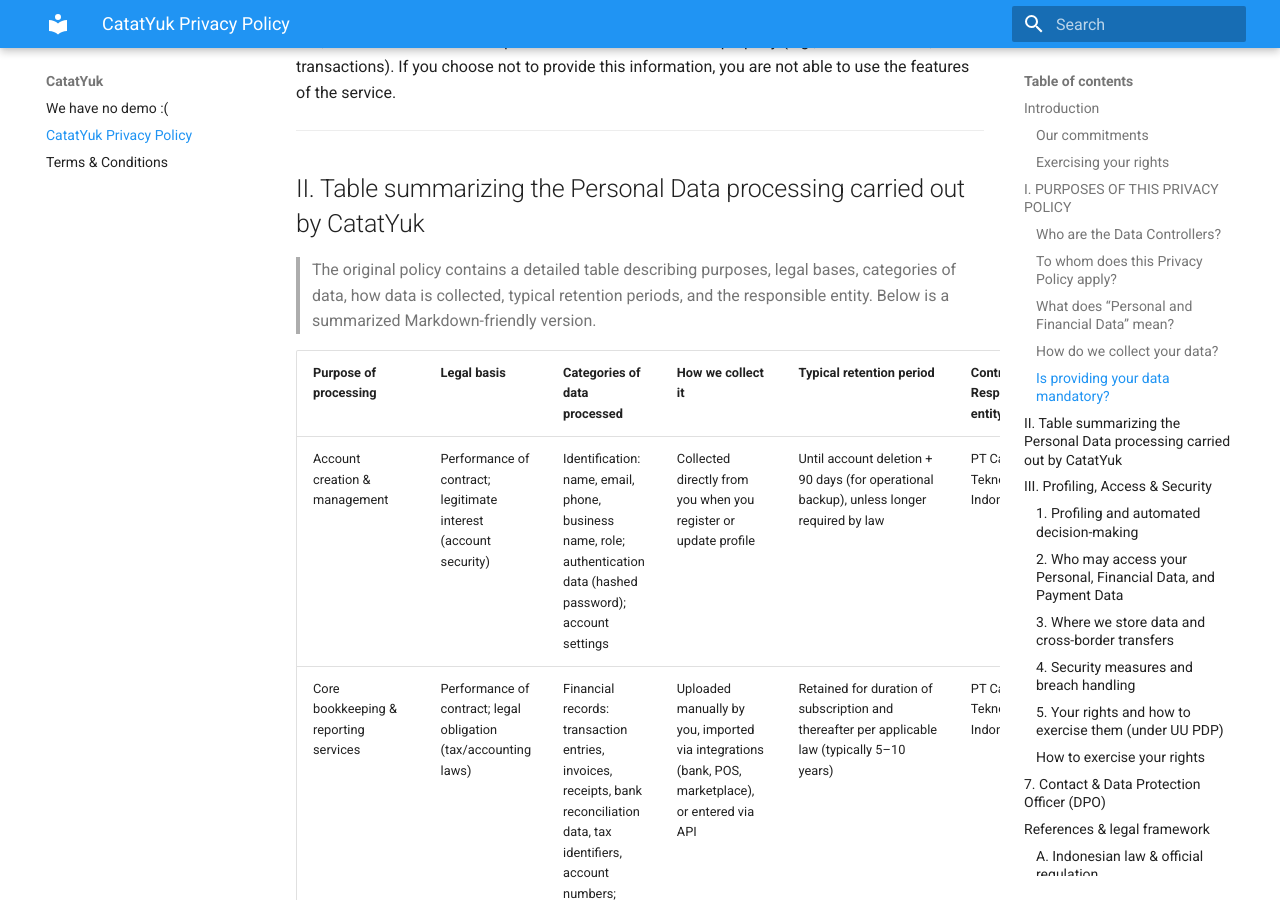
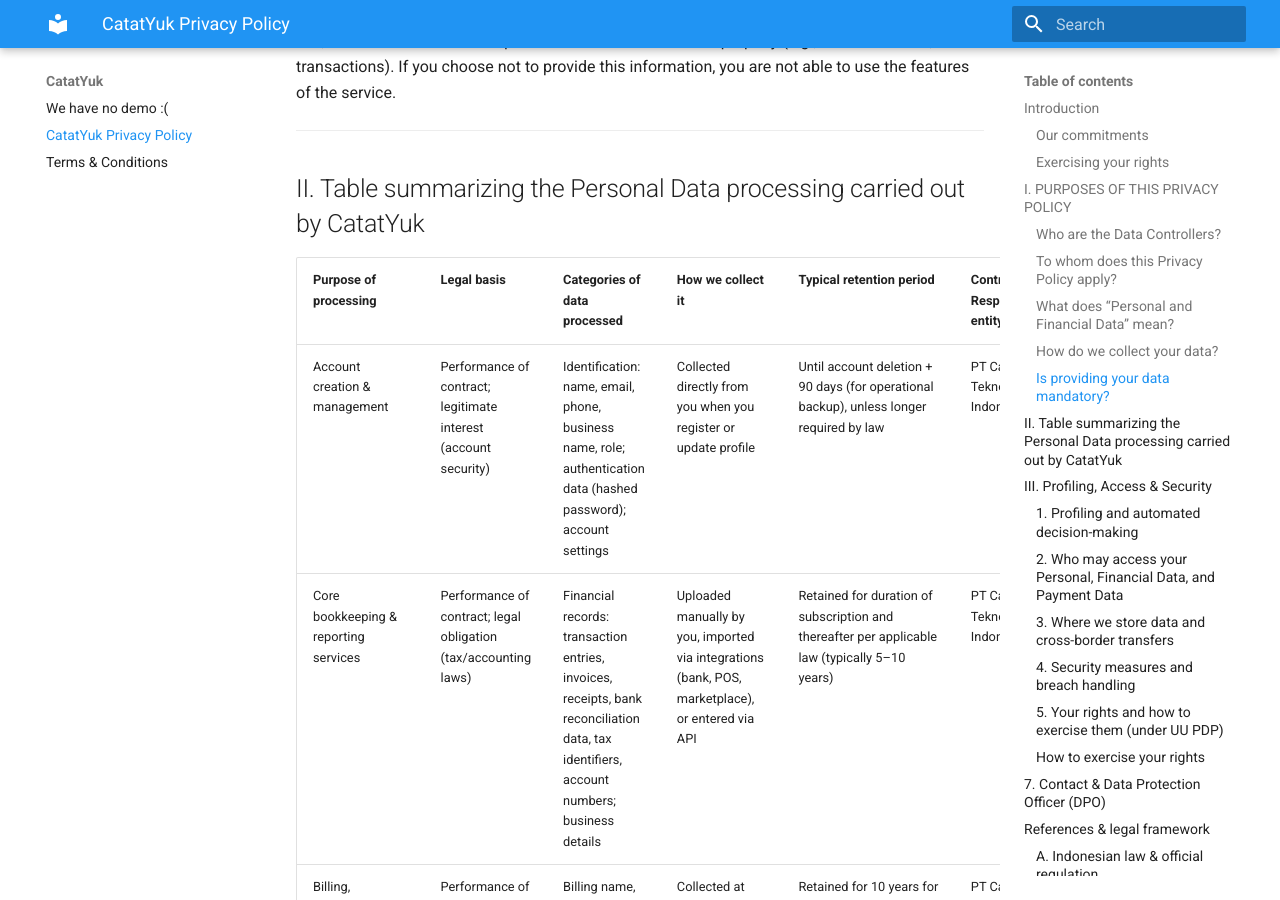
Before and after one commit to Misutera/CatatYuk-mkdocs, an MkDocs documentation site: the page built from docs/privacy-policy.md, in a window 1280 px wide and 900 px high, scrolled down 2089 px. Built offline with MkDocs 1.6.1 and Material for MkDocs 9.7.7, drawn with Linux system fonts in a browser that asks for light colours.

Commit message:
Update some md files and added icons

```diff
--- a/docs/index.html
+++ b/docs/index.html
@@ -8,6 +8,7 @@
 
   <link href="https://fonts.googleapis.com/css2?family=Inter:wght@300;400;600;700;800&family=Poppins:wght@600;700&display=swap" rel="stylesheet">
 
+  <link rel="icon" type="image/png" href="favicon.png"/>
   <style>
     :root{
       --bg:#f6fbff; --muted:#6b7280; --accent:#0d6efd; --accent-2:#2387d9; --card:#fbfdff; --shadow: 0 12px 30px rgba(10,30,80,0.08); --soft-shadow: 0 8px 18px rgba(10,30,80,0.06); --radius:14px; --accent-dark:#0a4f9b;
--- a/docs/privacy-policy.md
+++ b/docs/privacy-policy.md
@@ -62,8 +62,6 @@ Yes, certain information is required for CatatYuk to function properly (e.g., ac
 ---
 
 ## II. Table summarizing the Personal Data processing carried out by CatatYuk
-
-> The original policy contains a detailed table describing purposes, legal bases, categories of data, how data is collected, typical retention periods, and the responsible entity. Below is a summarized Markdown-friendly version.
 
 | Purpose of processing | Legal basis | Categories of data processed | How we collect it | Typical retention period | Controller / Responsible entity |
 |---|---|---|---|---|---|
```
Also changed, not shown: docs/favicon.png (added), docs/icons/android-chrome-192x192.png (added), docs/icons/android-chrome-512x512.png (added), docs/icons/apple-touch-icon.png (added), docs/icons/favicon-16x16.png (added), docs/icons/favicon-32x32.png (added), docs/icons/favicon.ico (added), docs/icons/site.webmanifest (added).
